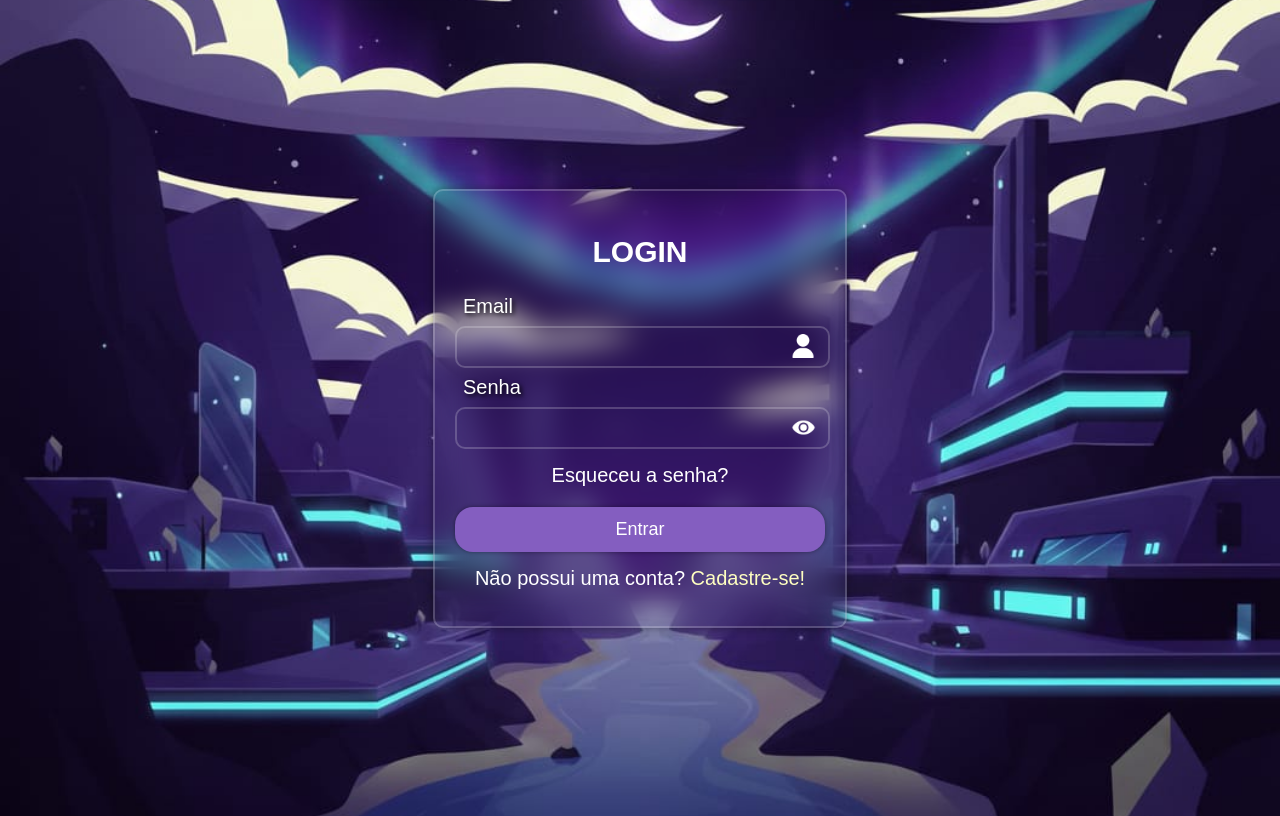
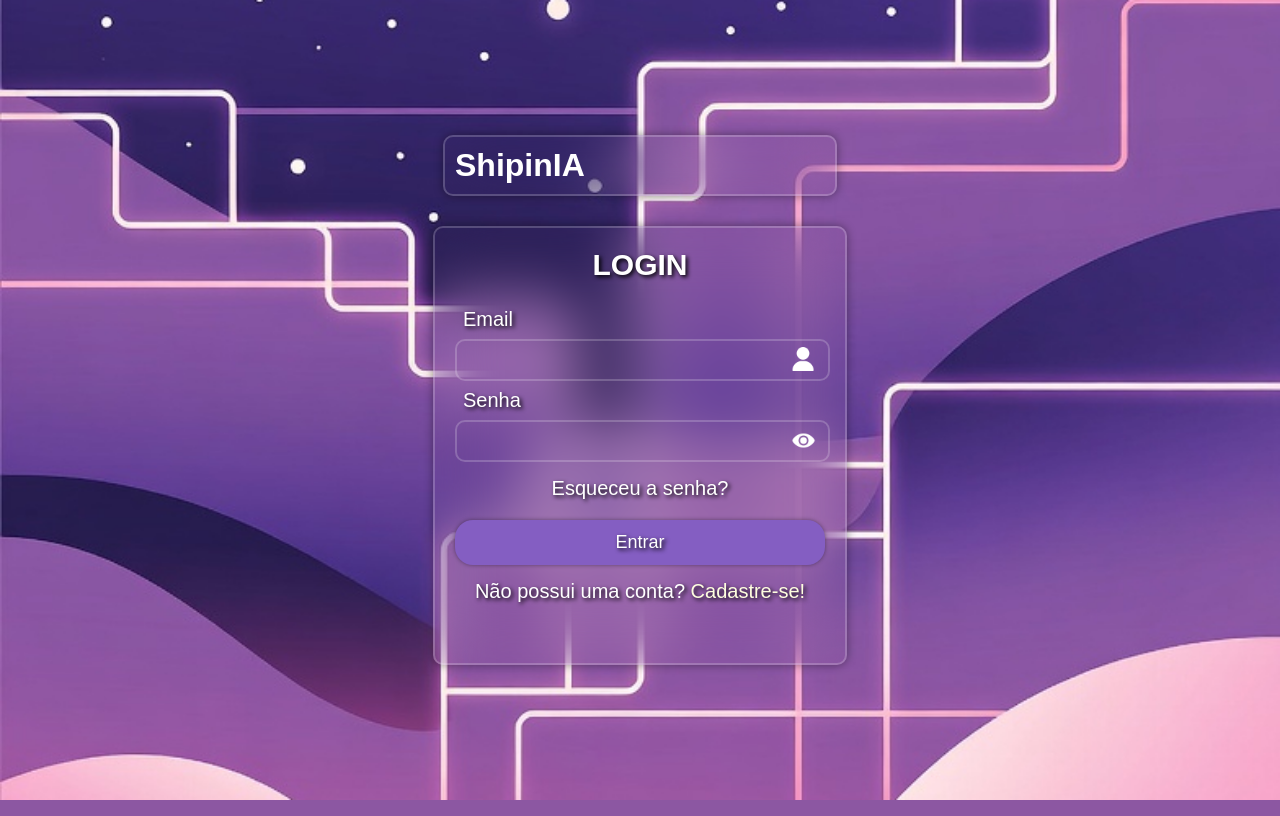
Before and after one commit to filipeavila7/chatbot, a Flask app: page / in a window 1280 px wide. Run offline with Flask 3, Linux system fonts and the light colour scheme; some web fonts are replaced.

Commit message:
form de login e cadastro funcionando

```diff
--- a/src/routes.py
+++ b/src/routes.py
@@ -14,6 +14,10 @@ from flask_login import login_user, login_required, current_user, logout_user
 def index():
     return render_template("login.html")
 
+# rota index, é a rota principal
+@app.route("/main")
+def main():
+    return render_template("index.html")
 
 # função de carregar os usuários logados
 @login_manager.user_loader
--- a/src/static/css/login.css
+++ b/src/static/css/login.css
@@ -1,17 +1,40 @@
 @import url('https://fonts.googleapis.com/css2?family=Archivo+Black&family=Bitcount+Prop+Single:wght@100..900&family=Bitcount:wght@100..900&family=Libertinus+Sans:ital,wght@0,400;0,700;1,400&family=Special+Gothic+Expanded+One&display=swap');
 
+*{
+    margin: 0;
+    padding: 0;
+}
 
 body{
     font-family:"Libertinus Sans", sans-serif ;
     display: flex;
     flex-flow: row wrap;
+    flex-direction: column;
     justify-content: center;
+    gap: 30px;
     align-items: center;
     height: 100vh;
-    background-image: url(/static/img/fundo3.jpg);
+    background-image: url(/static/img/fundo5.jpg);
     background-size: cover;
     background-position: center;
+    position: relative;
+}
 
+
+.icon{
+    border-radius: 10px;
+    width: 370px;
+    border: 2px solid rgb(255, 255, 255, .2);
+    box-shadow: 0 0px 10px rgba(0, 0, 0, 0.4);
+    background-color: transparent;
+    backdrop-filter:blur(30px); /*fazer um blur*/
+    display: flex;
+    justify-content: space-between;
+    padding: 10PX;
+}
+
+.icon h1{
+    color: white;
 }
 
 .container-login{
@@ -23,7 +46,7 @@ body{
     box-shadow: 0 0px 10px rgba(0, 0, 0, 0.4);
     padding: 20px;
     background-color: transparent;
-    backdrop-filter:blur(15px); /*fazer um blur*/
+    backdrop-filter:blur(30px); /*fazer um blur*/
 
 }
 
@@ -35,7 +58,7 @@ body{
     box-shadow: 0 0px 10px rgba(0, 0, 0, 0.4);
     padding: 20px;
     background-color: transparent;
-    backdrop-filter:blur(3px);
+    backdrop-filter:blur(30px);
 }
 
 .container-cadastro{
@@ -46,7 +69,7 @@ body{
     box-shadow: 0 0px 10px rgba(0, 0, 0, 1);
     padding: 20px;
     background-color: transparent;
-    backdrop-filter:blur(3px);
+    backdrop-filter:blur(30px);
 
 }
 
@@ -70,6 +93,7 @@ h2{
     text-align: center;
     text-transform: uppercase;
     font-size: 30px;
+    text-shadow: 2px 2px 4px rgba(0, 0, 0, 1);
 }
 
 label{
@@ -103,6 +127,7 @@ a{
     font-size: 20px;
     text-decoration: none;
     transition: transform 0.2s ease;
+    text-shadow: 2px 2px 4px rgba(0, 0, 0, 1);
 }
 
 a:hover{
@@ -117,13 +142,14 @@ button{
     border-radius: 18px;
     padding: 12px;
     font-size: 18px;
-    background-color: #845EC0;
+    background-color: #845EC2;
     color: white;
     cursor: pointer;
     border: none;
     transition: transform 0.3s ease;
     box-shadow: 0 0px 4px rgba(0, 0, 0, 0.4);
     outline: none;
+    text-shadow: 2px 2px 4px rgba(0, 0, 0, 1);
 }
 
 button:hover{
@@ -136,5 +162,40 @@ input::placeholder{
 }
 
 span{
-    color: #FEFEC0;
+    color: #FEFEDF;
 }
+
+.message {
+    position: absolute;
+    top: 460px;
+    left: 10px;
+    right: 10px;
+    padding: 10px;
+    border-radius: 5px;
+    text-align: center;
+    font-weight: bold;
+    font-size: 14px;
+    z-index: 10;
+    opacity: 0;
+    transform: translateY(-10px);
+    transition: opacity 0.3s ease, transform 0.3s ease;
+}
+
+.message.show {
+    opacity: 1;
+    transform: translateY(0);
+}
+
+.message.success {
+    background-color: rgba(0, 128, 0, 0.8);
+    color: #ffffff;
+    border: 2px solid #00ff00;
+    box-shadow: 0 0 10px rgba(0, 255, 0, 0.5);
+}
+
+.message.error {
+    background-color: rgba(128, 0, 0, 0.8);
+    color: #ffffff;
+    border: 2px solid #ff0000;
+    box-shadow: 0 0 10px rgba(255, 0, 0, 0.5);
+}
--- a/src/templates/login.html
+++ b/src/templates/login.html
@@ -7,8 +7,12 @@
         <link rel="stylesheet" href="/static/css/login.css">
     </head>
     <body>
+        <div class="icon">
+            <h1>ShipinIA</h1>
+        </div>
         <div class="container-login" id="containerLogin">
-            <form>
+            <div id="messageLogin" class="message" style="display: none;"></div>
+            <form id="LoginForm">
                 <h2>Login</h2>
                 <label for="email">Email</label>
                 <img  class="user"  src="/static/img/user.png" alt="">
@@ -27,7 +31,8 @@
 
         <div class="container-cadastro" id="containerCadastro" style="display: none;">
             <h2>Cadastrar</h2>
-            <form>
+            <form id="CadastroForm">
+                <div id="messageCadastro" class="message" style="display: none;"></div>
                 <label for="nome">Nome</label>
                 <img  class="user"  src="/static/img/user.png" alt="">
                 <input type="text" id="nome" name="nome" required>
```
Also changed, not shown: src/static/js/login.js (+135 -7 lines), src/templates/index.html (added, +11 -0 lines), src/static/img/fundo.jpg, src/static/img/fundo4.jpg (added), src/static/img/fundo5.jpg (added).
